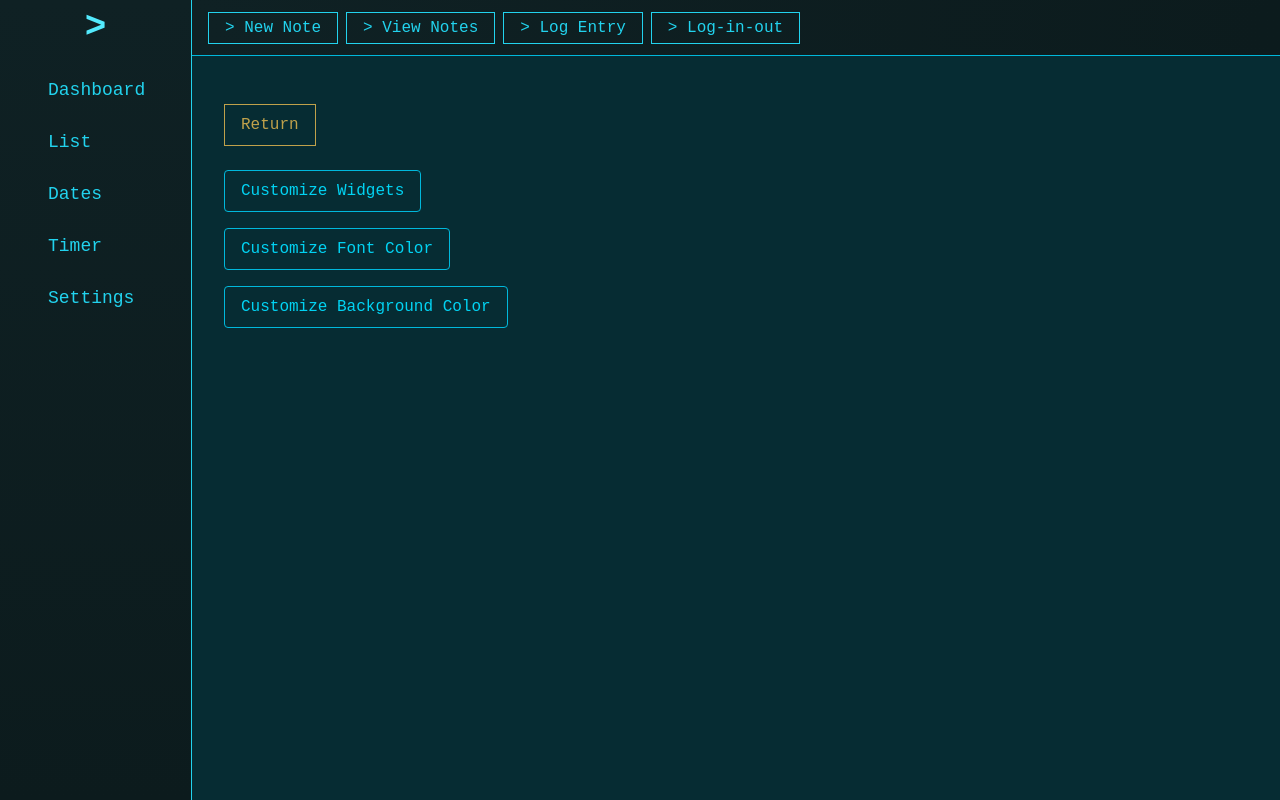
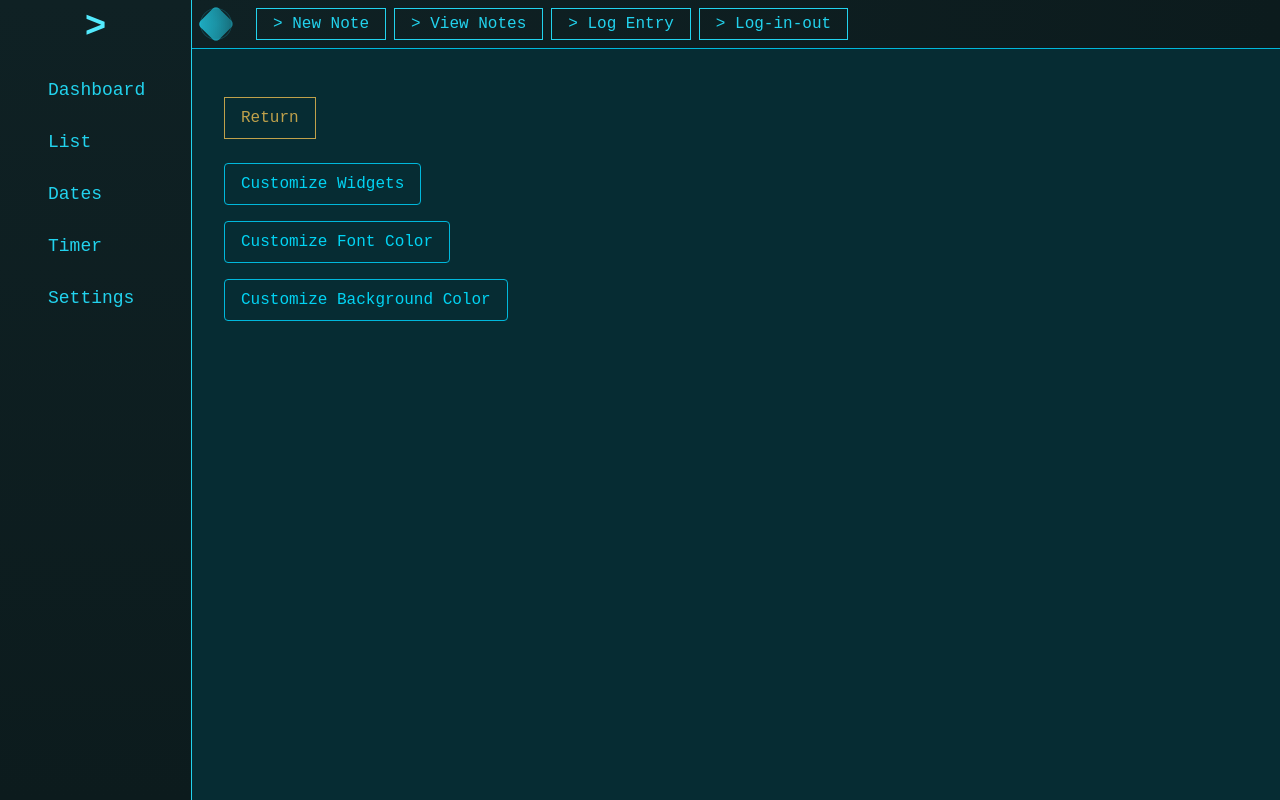
Before and after one commit to thachghub/terminal-notes-app-v2, a Next.js app: page /settings in a window 1280 px wide. Built offline with nearby package versions, Linux system fonts and the light colour scheme; a web font is replaced by a local one.

Commit message:
feat: Implement collapsible TopNav with animated toggle

```diff
--- a/package.json
+++ b/package.json
@@ -19,7 +19,7 @@
     "@eslint/eslintrc": "^3",
     "@tailwindcss/postcss": "^4",
     "@types/node": "^20",
-    "@types/react": "^19",
+    "@types/react": "^19.1.5",
     "@types/react-dom": "^19",
     "eslint": "^9",
     "eslint-config-next": "15.3.2",
--- a/src/components/DashboardLayout.tsx
+++ b/src/components/DashboardLayout.tsx
@@ -17,6 +17,10 @@ interface DashboardLayoutProps {
   terminalBgOpacity: number;
 }
 
+import { motion, AnimatePresence } from 'framer-motion';
+
+import NavToggle from './NavToggle';
+
 export default function DashboardLayout({
   children,
   fontColor,
@@ -28,6 +32,8 @@ export default function DashboardLayout({
   terminalBg,
   terminalBgOpacity
 }: DashboardLayoutProps) {
+  const [isCollapsed, setIsCollapsed] = useState(false);
+
   // Helper to convert hex + opacity to rgba
   function hexToRgba(hex: string, alpha: number = 1) {
     if (!hex || hex[0] !== '#' || hex.length !== 7) return '#0f2124';
@@ -50,6 +56,7 @@ export default function DashboardLayout({
   }
   const gradientStart = topNavBackground;
   const gradientEnd = topNavBg ? darkenHex(topNavBg, 0.18) : '#0a1417';
+
   return (
     <div className="flex h-screen text-[#fff] font-mono">
       {/* Left Navigation Frame */}
@@ -61,18 +68,36 @@ export default function DashboardLayout({
       />
       {/* Right Frame */}
       <div className="flex flex-col flex-1 overflow-hidden" style={{ background: "none" }}>
-        {/* Top Navigation Frame */}
+        {/* Outer container for the entire Top Navigation area */}
         <div
-          className="h-14 px-4 py-2 border-b border-cyan-500"
+          className="px-4 py-2 border-b border-cyan-500 relative"
           style={{ background: `linear-gradient(90deg, ${gradientStart} 0%, ${gradientEnd} 100%)` }}
         >
-          <TopNav
-            fontColor={fontColor}
-            fontOpacity={fontOpacity}
-            bgColor={topNavBg}
-            bgOpacity={topNavBgOpacity}
+          <NavToggle
+            isCollapsed={isCollapsed}
+            onToggle={() => setIsCollapsed(!isCollapsed)}
+            // NavToggle positions itself absolutely using its own styles (e.g., left-2, top-2)
           />
+          <AnimatePresence>
+            {!isCollapsed && (
+              <motion.div
+                initial={{ height: 0, opacity: 0 }}
+                animate={{ height: 'auto', opacity: 1 }}
+                exit={{ height: 0, opacity: 0 }}
+                transition={{ duration: 0.3 }}
+                className="pl-12" // Padding to make space for NavToggle on the left
+                style={{ overflow: 'hidden' }} // Ensures content is clipped during animation
+              >
+                <TopNav
+                  fontColor={fontColor}
+                  fontOpacity={fontOpacity}
+                  // bgColor and bgOpacity are no longer directly used by TopNav for its background
+                />
+              </motion.div>
+            )}
+          </AnimatePresence>
         </div>
+
         {/* Main Content Section */}
         <div className="flex-1 overflow-auto">
           {children}
--- /dev/null
+++ b/src/components/NavToggle.tsx
@@ -0,0 +1,71 @@
+import { motion, AnimatePresence } from 'framer-motion';
+import { useState } from 'react';
+
+export default function NavToggle({ isCollapsed, onToggle, position = 'left' }: { isCollapsed: boolean; onToggle: () => void; position?: 'left' | 'right' }) {
+  const positionClasses = position === 'left' ? 'fixed left-2' : 'fixed right-2';
+
+  return (
+    <motion.div
+      className={`absolute ${position === 'left' ? 'left-2' : 'right-2'} top-2 z-50`}
+      initial={{ opacity: 0, scale: 0.5 }}
+      animate={{ opacity: 1, scale: 1 }}
+      whileHover={{ scale: 1.1 }}
+      whileTap={{ scale: 0.9 }}
+      onClick={onToggle}
+      style={{
+        cursor: 'pointer',
+        width: '32px',
+        height: '32px',
+        borderRadius: '50%',
+        backgroundColor: '#0f2124',
+        border: '1px solid rgba(34, 211, 238, 0.2)',
+        backdropFilter: 'blur(4px)',
+        position: 'absolute'
+      }}
+    >
+      <motion.div
+        className="absolute inset-0"
+        animate={{
+          scale: [1, 1.2, 1],
+          rotate: [0, 360, 0],
+        }}
+        transition={{
+          duration: 2,
+          repeat: Infinity,
+          ease: 'linear',
+        }}
+        style={{
+          background: 'radial-gradient(circle at center, rgba(34, 211, 238, 0.1) 0%, rgba(34, 211, 238, 0) 70%)',
+        }}
+      />
+
+      <motion.div
+        className="absolute inset-0 flex items-center justify-center"
+        animate={{
+          scale: [1, 1.1, 1],
+        }}
+        transition={{
+          duration: 1,
+          repeat: Infinity,
+          ease: 'easeInOut',
+        }}
+      >
+        <motion.div
+          className="w-6 h-6"
+          style={{
+            background: 'linear-gradient(45deg, rgba(34, 211, 238, 0.8), rgba(34, 211, 238, 0.4))',
+            borderRadius: '4px',
+          }}
+          animate={{
+            rotate: [0, 45, 0],
+          }}
+          transition={{
+            duration: 1,
+            repeat: Infinity,
+            ease: 'easeInOut',
+          }}
+        />
+      </motion.div>
+    </motion.div>
+  );
+}
--- a/src/components/TopNav.tsx
+++ b/src/components/TopNav.tsx
@@ -1,4 +1,6 @@
 // src/components/TopNav.tsx
+
+import { motion, AnimatePresence } from 'framer-motion';
 
 export default function TopNav({ fontColor, fontOpacity, bgColor, bgOpacity }: {
   fontColor?: string;
@@ -31,7 +33,9 @@ export default function TopNav({ fontColor, fontOpacity, bgColor, bgOpacity }: {
   const gradientEnd = bgColor ? darkenHex(bgColor, 0.18) : '#0a1417';
 
   return (
-    <div className="flex items-center h-full space-x-2" style={{ background: `linear-gradient(90deg, ${gradientStart} 0%, ${gradientEnd} 100%)` }}>
+    <div
+      className="flex items-center h-full space-x-2"
+    >
       {/* Nav Buttons */}
       <button style={{ color: textColor, borderColor }} className="h-8 px-4 border text-cyan-300 hover:text-black hover:bg-cyan-500">
         &gt; New Note
```
Also changed, not shown: 1 other file (tests, documents, lock files or other folders).
